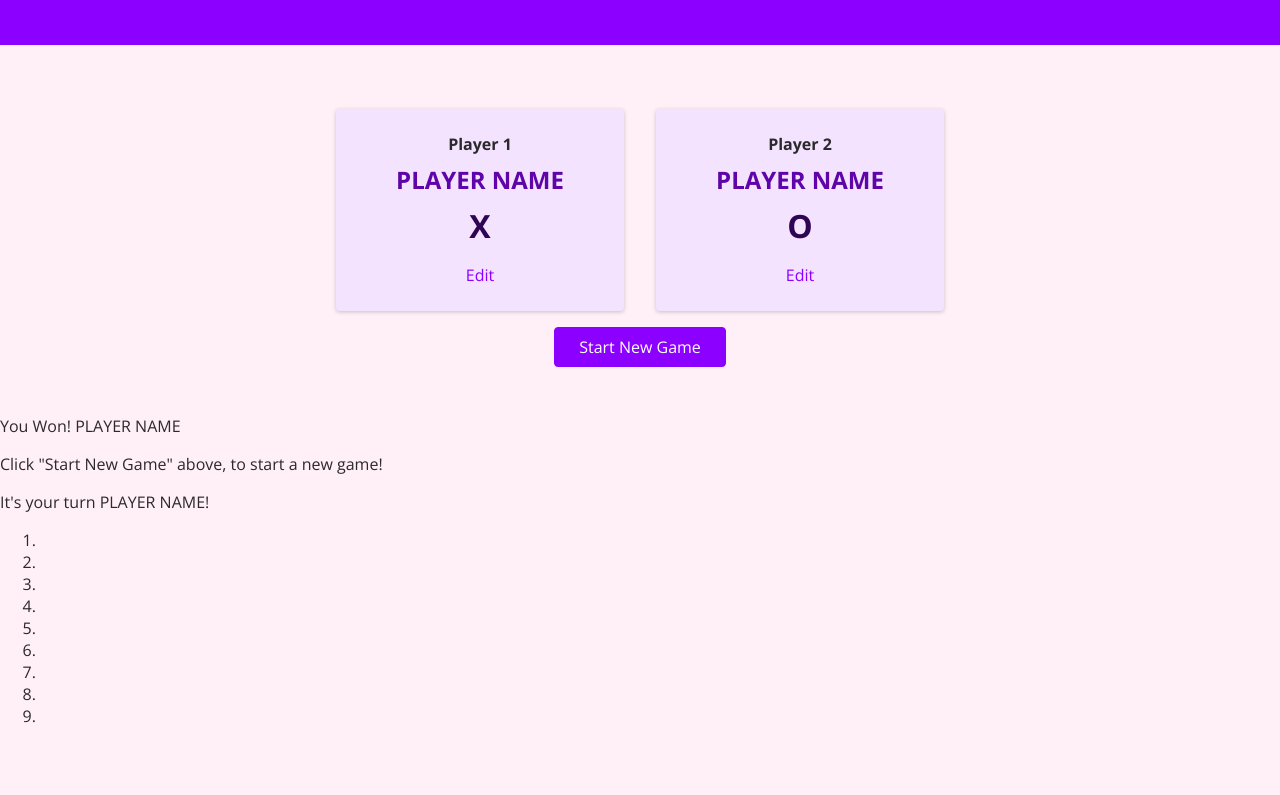
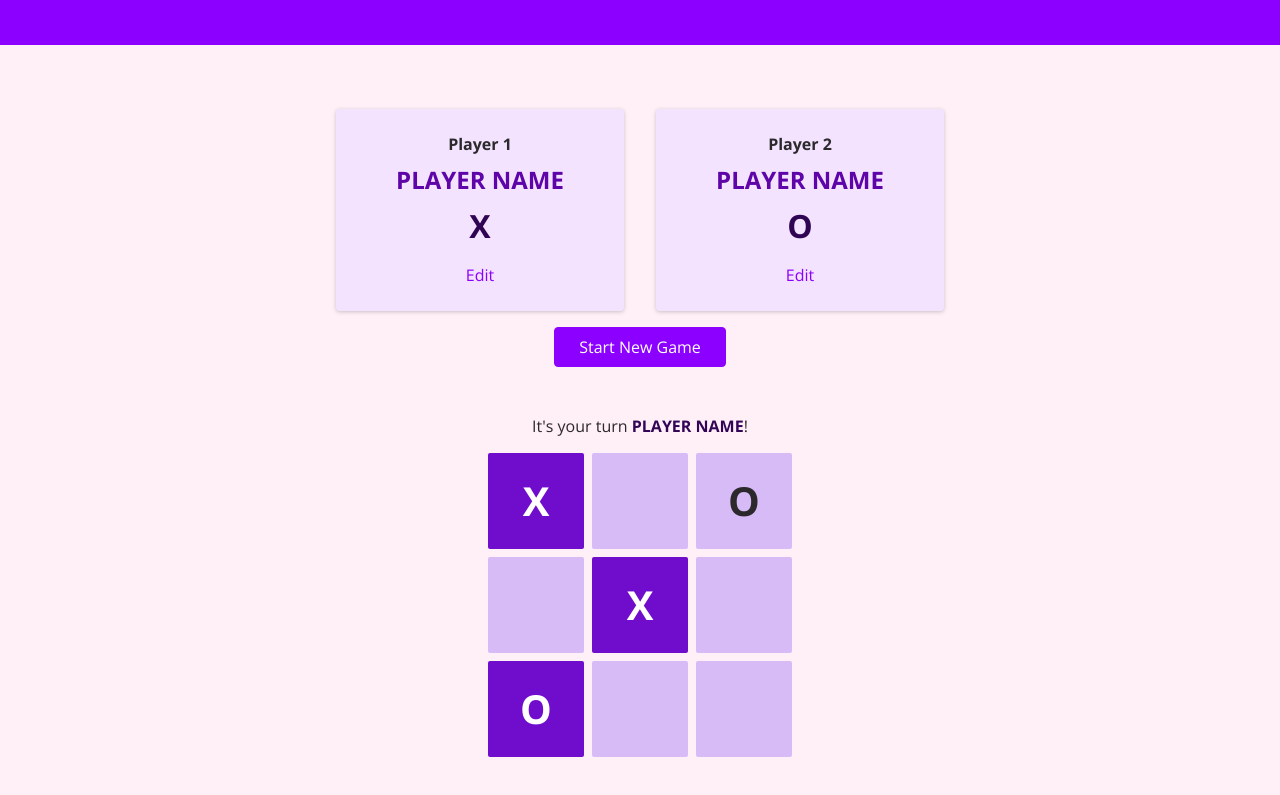
Before and after one commit to tapia1013/tick-tack-toe, a plain HTML site: page index.html in a window 1280 px wide. Shown: the part 143-938 px from the top of the page. Before the commit the page ends 886 px from the top, so only its background shows below. Drawn offline with nearby package versions, Linux system fonts and the light colour scheme.

Commit message:
styling game board

```diff
--- a/index.html
+++ b/index.html
@@ -12,6 +12,7 @@
   <link rel="stylesheet" href="styles/styles.css">
   <link rel="stylesheet" href="styles/overlays.css">
   <link rel="stylesheet" href="styles/configuration.css">
+  <link rel="stylesheet" href="styles/game.css">
 </head>
 
 <body>
@@ -62,20 +63,24 @@
       <button class="btn">Start New Game</button>
     </section>
 
-    <section class="active-game">
-      <article>You Won! <span id="winner-name">PLAYER NAME</span></article>
-      <p>Click "Start New Game" above, to start a new game!</p>
+    <section id="active-game">
+      <article id="game-over">
+        <h2>You Won, <span id="winner-name">PLAYER NAME</span>!</h2>
+        <p>Click "Start New Game" above, to start a new game!</p>
+      </article>
 
       <p>It's your turn <span id="active-player-name">PLAYER NAME</span>!</p>
 
-      <ol>
+      <ol id="game-board">
+        <li class="disabled">X</li>
         <li></li>
+        <li>O</li>
+
         <li></li>
+        <li class="disabled">X</li>
         <li></li>
-        <li></li>
-        <li></li>
-        <li></li>
-        <li></li>
+
+        <li class="disabled">O</li>
         <li></li>
         <li></li>
       </ol>
--- /dev/null
+++ b/styles/game.css
@@ -0,0 +1,59 @@
+#active-game {
+  text-align: center;
+  margin: 2rem 0 5rem 0;
+  /* display: none; */
+}
+
+#game-over {
+  width: 90%;
+  max-width: 40rem;
+  margin: auto;
+  background-color: rgb(50, 5, 87);
+  padding: 1rem 2rem;
+  box-shadow: 0 2px 8px rgba(0, 0, 0, 0.2);
+  border-radius: 4px;
+  color: white;
+  display: none;
+}
+
+#game-over h2 {
+  font-size: 2.5rem;
+  margin: 0.5rem 0;
+}
+
+#active-player-name {
+  font-weight: bold;
+  color: rgb(50, 5, 87);
+}
+
+#game-board {
+  list-style: none;
+  margin: 1rem 0;
+  padding: 0;
+  display: grid;
+  grid-template-columns: repeat(3, 6rem);
+  grid-template-rows: repeat(3, 6rem);
+  justify-content: center;
+  gap: 0.5rem;
+}
+
+#game-board li {
+  background-color: rgb(215, 187, 247);
+  border-radius: 2px;
+  cursor: pointer;
+  display: flex;
+  justify-content: center;
+  align-items: center;
+  font-size: 2.5rem;
+  font-weight: bold;
+}
+
+#game-board li:hover {
+  background-color: rgb(112, 13, 204);
+}
+
+#game-board li.disabled {
+  background-color: rgb(112, 13, 204);
+  color: white;
+  cursor: default;
+}
```
